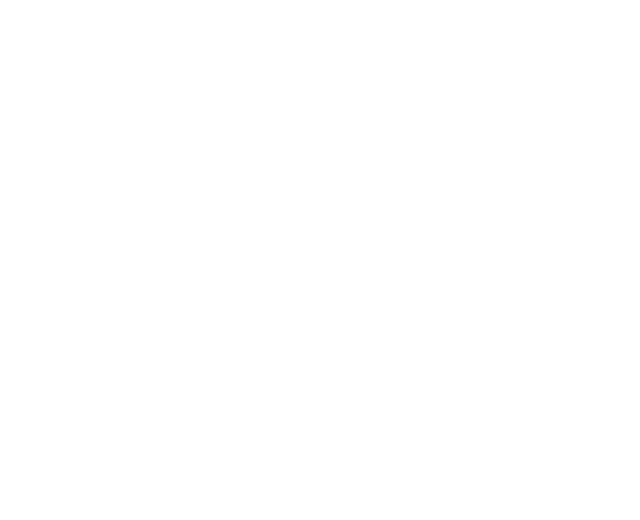
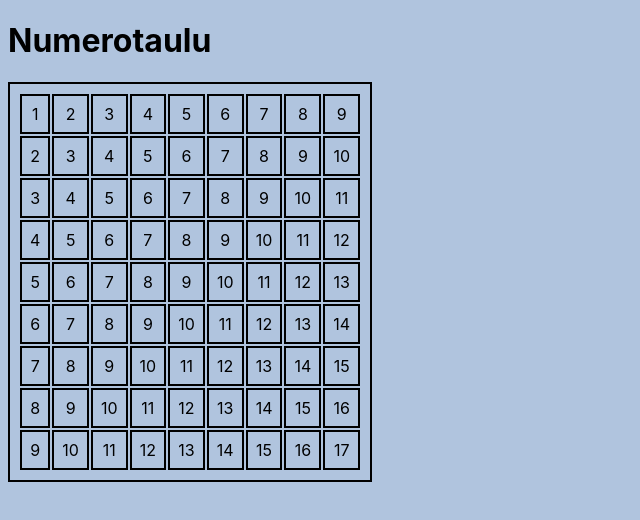
Before and after one commit to vaasuu/iot-ja-web-ohjelmointi, a plain HTML site: page viikkoharkat/viikko8/tehtava1/index.html in a window 1280 px wide. Shown: the whole page, without its empty margins (0-640 px from the left). Drawn offline with Linux system fonts and the light colour scheme.

Commit message:
Week 8 task 1 done

```diff
--- a/viikkoharkat/viikko8/tehtava1/index.html
+++ b/viikkoharkat/viikko8/tehtava1/index.html
@@ -8,6 +8,10 @@
     <link rel="stylesheet" href="styles.css">
 </head>
 <body>
+    <h1>Numerotaulu</h1>
+    <table>
+        <tbody id="tablebody"></tbody>
+    </table>
     <script src="script.js"></script>
 </body>
 </html>
--- a/viikkoharkat/viikko8/tehtava1/script.js
+++ b/viikkoharkat/viikko8/tehtava1/script.js
@@ -0,0 +1,25 @@
+const tableBody = document.getElementById("tablebody");
+
+// 9 cells in y direction, with index 0 to 8
+for (let y = 0; y < 9; y++) {
+    // create row element
+    const row = document.createElement("tr");
+
+    // 9 cells in x direction, with index 1 to 9
+    for (let x = 1; x < 10; x++) {
+
+        // create table data cell
+        const cell = document.createElement("td");
+
+        // create the cell content Text Node
+        var cellText = document.createTextNode(x+y);
+
+        // append the cell content (TextNode) to the cell
+        cell.appendChild(cellText);
+
+        // append the cells to the row
+        row.appendChild(cell);
+    }
+    // append the row to the table
+    tableBody.appendChild(row);
+}
--- a/viikkoharkat/viikko8/tehtava1/styles.css
+++ b/viikkoharkat/viikko8/tehtava1/styles.css
@@ -0,0 +1,10 @@
+table,th,td {
+    border: 2px solid black;
+    padding: 0.5em;
+    text-align: center;
+}
+
+body {
+    background-color: lightsteelblue;
+    font-family: -apple-system, BlinkMacSystemFont, 'Segoe UI', Roboto, Oxygen, Ubuntu, Cantarell, 'Open Sans', 'Helvetica Neue', sans-serif
+}
```
